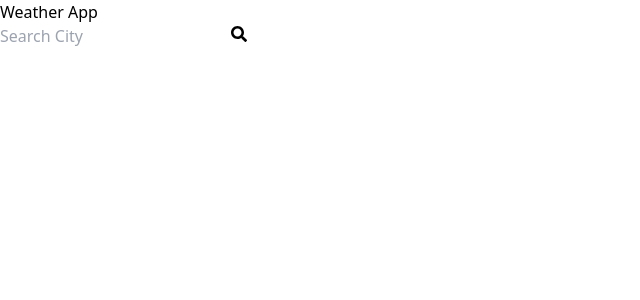
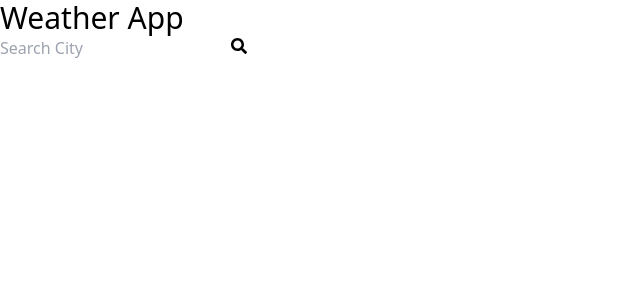
Before and after one commit to eobcre/weather-app, a React (Vite) app: page / in a window 1280 px wide. Shown: the top 300 px of the page, without its empty margins (0-640 px from the left). Built offline with nearby package versions, Linux system fonts and the light colour scheme.

Commit message:
Created Title

```diff
--- a/src/components/Title.tsx
+++ b/src/components/Title.tsx
@@ -1,9 +1,7 @@
-import React from "react";
-
 const Title = () => {
   return (
     <div>
-      <h1>Weather App</h1>
+      <h1 className="text-3xl">Weather App</h1>
     </div>
   );
 };
```
